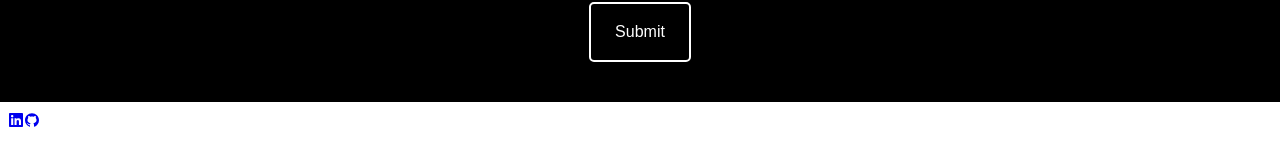
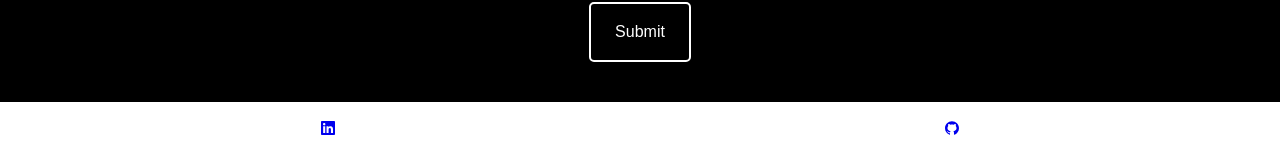
Before and after one commit to ReubenGenkin/React-portfolio, a React (Create React App) app: page / in a window 1280 px wide. Shown: the part 1872-2035 px from the top of the page. Built offline with nearby package versions, Linux system fonts and the light colour scheme.

Commit message:
changes to footer css

```diff
--- a/src/Styles/MainStyles.css
+++ b/src/Styles/MainStyles.css
@@ -1,4 +1,8 @@
 /* MAIN------------------------------------------CSS */
+html{
+    scroll-behavior:smooth
+}
+
 * {
     line-height: 1.5rem;
 }
@@ -578,9 +582,22 @@ li {
 
 /* Main ---------------------------------------------------------FOOTER */
 
-.icon-wrapper {
-    padding: 8px;
-    height: 64px;
+.footer-icon-wrapper {
+    padding: 16px;
+    display: flex;
+    justify-content: center;
+}
+
+.footer-link{
+    display: block;
+    margin: 0 auto;
+    size: 32px;
+}
+
+svg.defs-only {
+    display:block; position: absolute;
+    height:0; width:0; margin: 0; padding: 0;
+    border: none; overflow: hidden;
 }
 
 /* MEDIA */
--- a/src/components/Contact.js
+++ b/src/components/Contact.js
@@ -11,7 +11,7 @@ function ContactForm() {
   const [errorMessage, setErrorMessage] = useState("");
 
   let arr = ["Name", "Email", "Message"];
-  function contactFormGen(x) {
+  function contactFormGen() {
     return arr.map((el) => (
       <div className="form-group">
         <label htmlFor={el} className="form-style form-label">
--- a/src/components/Footer.js
+++ b/src/components/Footer.js
@@ -5,16 +5,16 @@ import { AiOutlineGithub } from 'react-icons/ai';
 function Footer() {
     return (
 
-        <footer className="text-center bg-light mt-4">
-            <section className="d-flex justify-content-center border-bottom icon-wrapper">
-                <div>
-                    <a href="www.linkedin.com/in/ReubenGenkin" className="me-4 text-black fs-1">
+        <footer>
+            <section className="footer-icon-wrapper">
+
+                    <a href="www.linkedin.com/in/ReubenGenkin" className="footer-link">
                         <FaLinkedin />
                     </a>
-                    <a href="https://github.com/ReubenGenkin" className="me-4 text-black fs-1">
+                    <a href="https://github.com/ReubenGenkin" className="footer-link">
                         <AiOutlineGithub />
                     </a>
-                </div>
+
             </section>
         </footer>
     )
```
